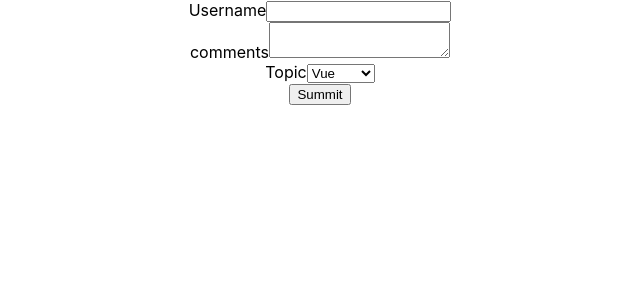
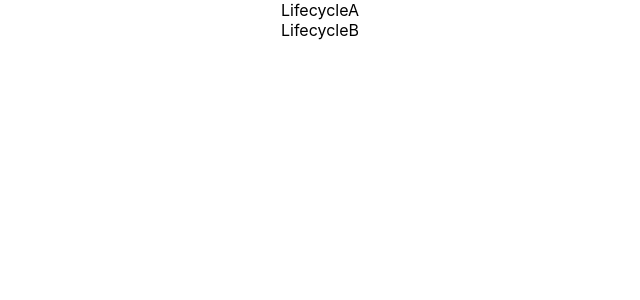
Before and after one commit to Vivek20ingh/React_tutorial, a React (Create React App) app: page / in a window 1280 px wide. Shown: the top 300 px of the page, without its empty margins (320-960 px from the left). Built offline with nearby package versions, Linux system fonts and the light colour scheme.

Commit message:
mounting Lifecycle

```diff
--- a/src/App.js
+++ b/src/App.js
@@ -17,13 +17,15 @@
 import './appStyle.css'
 import style from './appStyle.module.css'
 import Form from './components/Form';
+import LifecycleA from './components/LifecycleA';
 
 
 
 function App() {
   return (
     <div className="App">
-      <Form/>
+      <LifecycleA/>
+      {/* <Form/> */}
       {/* <h1 className='error'>Error</h1>
       <h1 className={style.success}>Success</h1> */}
       {/* <Stylesheet primary={true}/> */}
--- /dev/null
+++ b/src/components/LifecycleA.js
@@ -0,0 +1,36 @@
+import React, { Component } from 'react';
+import LifecycleB from './LifecycleB';
+
+class LifecycleA extends Component {
+    constructor(props) {
+        super(props);
+
+        this.state ={
+            name: 'Vivek'
+        }
+        console.log('LifeCycleA constructor')
+    }
+
+    static getDerivedStateFromProps(props,state)
+    {
+        console.log('getDerivedStateFromProps of lifecycleA')
+        return null
+    }
+
+    componentDidMount()
+    {
+        console.log('LifecycleA comonentDid mount1')
+    }
+
+    render() {
+        console.log('LifecycleA render')
+        return (
+            <div>
+                 <div>LifecycleA</div>
+                 <LifecycleB/>
+            </div>
+        );
+    }
+}
+
+export default LifecycleA;
--- /dev/null
+++ b/src/components/LifecycleB.js
@@ -0,0 +1,35 @@
+import React, { Component } from 'react';
+
+class LifecycleB extends Component {
+    constructor(props) {
+        super(props);
+
+        this.state ={
+            name: 'Vivek'
+        }
+        console.log('LifecycleB constructor')
+    }
+
+    static getDerivedStateFromProps(props,state)
+    {
+        console.log('getDerivedStateFromProps')
+        return null
+    }
+
+    componentDidMount()
+    {
+        console.log('LifecycleB comonentDid mount1')
+    }
+
+    render() {
+        console.log('LifecycleB render')
+        return (
+
+            <div>
+                <div>LifecycleB</div>
+            </div>
+        );
+    }
+}
+
+export default LifecycleB;
```
